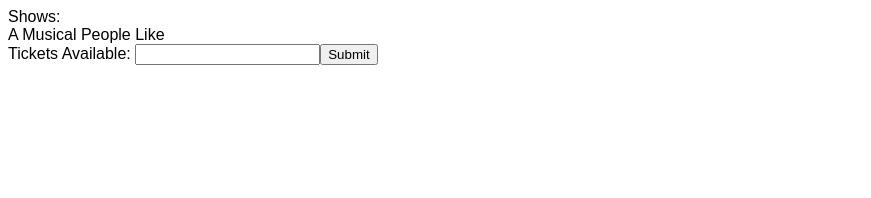
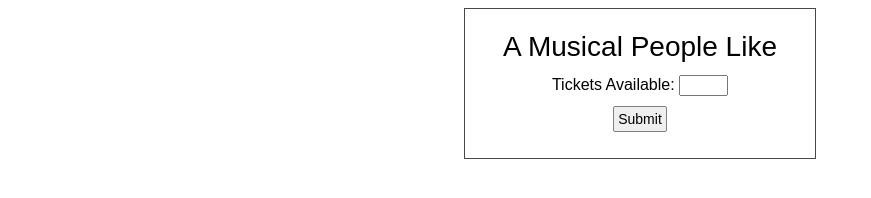
Before and after one commit to anacsanchez/ticket-winners, a React app: page / in a window 1280 px wide. Shown: the whole page, without its empty margins (0-871 px from the left). Built offline with nearby package versions, Linux system fonts and the light colour scheme.

Commit message:
added basic styling

```diff
--- a/client/components/Entrants.js
+++ b/client/components/Entrants.js
@@ -1,10 +1,10 @@
 import React from 'react';
 
 const Entrants = ({ entrants }) => (
-  <div>
+  <div className="user-lists">
     {
       entrants.map((entrant, i) =>
-        <div key={i}>
+        <div className="entrants" key={i}>
           Id: {entrant.id}, Tickets: {entrant.tickets}
         </div>
       )
--- a/client/components/Home.js
+++ b/client/components/Home.js
@@ -1,9 +1,9 @@
 import React from 'react';
-import Show from './Show.js';
+import { Show } from './index';
 
 const Home = () => {
   return (
-    <div>Shows:
+    <div id="main">
       <Show />
     </div>
   );
--- a/client/components/Show.js
+++ b/client/components/Show.js
@@ -6,12 +6,12 @@ const Show = () => {
 
   const setTicketsAvailable = (evt) => {
     evt.preventDefault();
-    setTickets(parseInt(10, evt.target.ticketsAvailable.value));
+    setTickets(parseInt(evt.target.ticketsAvailable.value));
   };
 
   return (
-    <div>
-      <span>A Musical People Like </span>
+    <div className="shows">
+      <div className="show-names">A Musical People Like </div>
       <TicketsAvailableForm handleSubmit={setTicketsAvailable} />
       <div> { tickets ? <Winners ticketsAvailable={tickets} /> : null }</div>
     </div>
--- a/client/components/TicketsAvailableForm.js
+++ b/client/components/TicketsAvailableForm.js
@@ -1,9 +1,9 @@
 import React from 'react';
 
 const TicketForm = ({ handleSubmit }) => (
-  <form onSubmit={handleSubmit}>
-    <label>Tickets Available: </label><input type="text" name="ticketsAvailable" />
-    <input type="submit" />
+  <form className="small-forms" onSubmit={handleSubmit}>
+    <div><label>Tickets Available: </label><input type="text" name="ticketsAvailable" size="3" required /></div>
+    <input type="submit" value="Submit" className="input-submit-buttons"/>
   </form>
 );
 
--- a/public/style.css
+++ b/public/style.css
@@ -1,3 +1,43 @@
 body {
   font-family: Arial, Helvetica, sans-serif;
 }
+#main {
+  display: flex;
+  flex-direction: column;
+  align-items: center;
+}
+.user-lists {
+  display: flex;
+  flex-direction: column;
+}
+
+.entrants {
+  border: 1px solid gray;
+}
+.shows {
+  border: 1px solid rgb(71, 71, 71);
+  padding: 16px 32px;
+}
+.show-names {
+  text-align: center;
+  font-size: 28px;
+  padding: 6px;
+}
+
+.small-forms {
+  display: flex;
+  flex-direction: column;
+  text-align: center;
+  align-items: center;
+  padding-top: 6px;
+}
+
+.input-submit-buttons {
+  text-align: center;
+  font-size: 14px;
+  padding: 4px;
+  border: 1px solid gray;
+  border-radius: 2px;
+  margin: 10px 0px;
+  cursor: pointer;
+}
--- a/server/api/index.js
+++ b/server/api/index.js
@@ -4,7 +4,6 @@ module.exports = router;
 router.post('/', (req,res) => {
   const data = require('./entrants.json');
   res.json(pickWinners(data, req.body.ticketsAvailable));
-
 });
 
 function pickWinners(entries, ticketsAvailable) {
```
